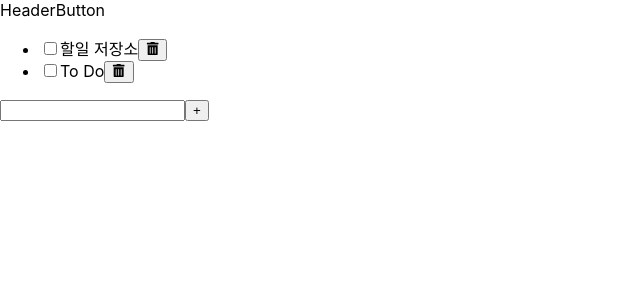
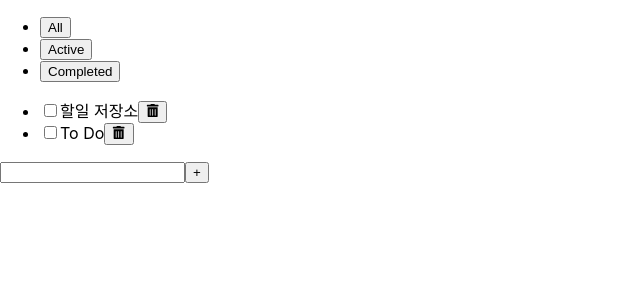
Before and after one commit to Jae0o/React_components, a React (Create React App) app in the folder todo-project/: page / in a window 1280 px wide. Shown: the top 300 px of the page, without its empty margins (0-640 px from the left). Built offline with nearby package versions, Linux system fonts and the light colour scheme.

Commit message:
ToDo Project / make Filter Button

```diff
--- a/todo-project/src/components/AppToDo/AppToDo.jsx
+++ b/todo-project/src/components/AppToDo/AppToDo.jsx
@@ -2,13 +2,14 @@ import React, { useState } from 'react'
 import ToDo from './ToDo'
 import HeaderButton from './Button/HeaderButton';
 
-const state = ['all', 'active', 'completed']
+const Category = ['All', 'Active', 'Completed']
 export default function AppToDo() {
-    const [State, setState] = useState(state[0]);
+    const [State, setState] = useState(Category[0]);
+
     return (
         <div>
-            <HeaderButton State={State} />
-            <ToDo />
+            <HeaderButton State={Category} value={State} OnFilter={(e) => setState(e)} />
+            <ToDo FilterState={State} />
         </div>
     )
 }
--- a/todo-project/src/components/AppToDo/Button/HeaderButton.jsx
+++ b/todo-project/src/components/AppToDo/Button/HeaderButton.jsx
@@ -1,7 +1,18 @@
 import React from 'react'
 
-export default function HeaderButton({ state }) {
+export default function HeaderButton({ State, value, OnFilter }) {
+
     return (
-        <div>HeaderButton</div>
+        <header>
+            <ul>
+                {State.map((data, index) => (
+                    <li key={index}>
+                        <button onClick={() => OnFilter(data)}>
+                            {data}
+                        </button>
+                    </li>
+                ))}
+            </ul>
+        </header>
     )
 }
--- a/todo-project/src/components/AppToDo/ToDo.jsx
+++ b/todo-project/src/components/AppToDo/ToDo.jsx
@@ -2,29 +2,28 @@ import React, { useState } from 'react'
 import DoList from './List/DoList';
 import AddButton from './Button/AddButton';
 
-
-
 const Things = [
-    { id: "1", work: "할일 저장소", state: "active" },
-    { id: "2", work: "To Do", state: "active" },
+    { id: "1", work: "할일 저장소", state: "Active" },
+    { id: "2", work: "To Do", state: "Active" },
 ]
 
-export default function ToDo() {
+export default function ToDo({ FilterState }) {
     const [List, setList] = useState(Things);
 
-    const AddHandle = (data) => { setList([...List, data]) }
+    const AddHandle = (data) => { setList([...List, data]) };
 
     const DeleteHandle = (data) => {
         setList(
             List.filter((e) => e.id !== data)
         )
-    }
+    };
 
-    console.log(List)
+    const Filtered = OnFilter(List, FilterState);
+
     return (
         <div>
             <ul>
-                {List.map((data) => {
+                {Filtered.map((data) => {
                     return (
                         <DoList key={data.id} data={data} OnDelete={DeleteHandle} />
                     )
@@ -33,4 +32,11 @@ export default function ToDo() {
             <AddButton OnAdd={AddHandle} />
         </div>
     )
-}
+};
+
+function OnFilter(List, Filter) {
+    if (Filter === "All") {
+        return List;
+    }
+    return List.filter(list => list.state === Filter);
+};
```
